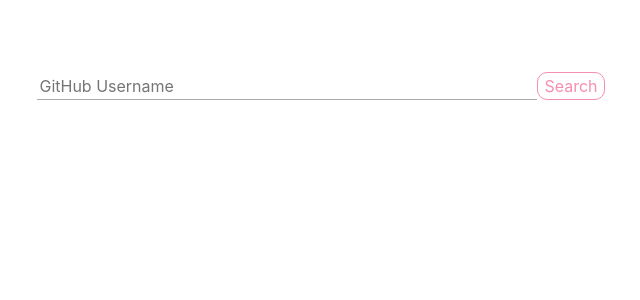
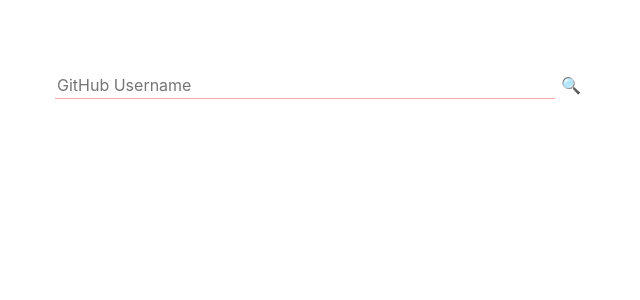
Before and after one commit to brianlunch/Github_sweng, a React (Create React App) app: page / in a window 1280 px wide. Shown: the top 300 px of the page, without its empty margins (319-959 px from the left). Built offline with nearby package versions, Linux system fonts and the light colour scheme.

Commit message:
Cleaned up the UI

```diff
--- a/src/App.jsx
+++ b/src/App.jsx
@@ -44,7 +44,7 @@
           handleUserFormSubmit={this.handleUserFormSubmit}
           handleFormChange={this.handleFormChange}
         />
-		</div></div>
+		</div></div><br></br><br></br>
 
         <ProfileDetails infoclean={this.state.infoclean}/>
 	</main>
--- a/src/Components/Form.jsx
+++ b/src/Components/Form.jsx
@@ -14,7 +14,7 @@
 
       <input
         type="submit"
-        value="Search"
+        value= "🔍"
       />
 
     </form>
--- a/src/style.css
+++ b/src/style.css
@@ -4,29 +4,37 @@
 }
 
 .searchBar{
-border-bottom: 1px solid #aaaaaa;border-top: 0px solid #f48fb1;border-right: 0px solid #f48fb1;border-left: 0px solid #f48fb1;
+border-bottom: 1px solid #FAaaaa;border-top: 0px solid #aaaaaa;border-right: 0px solid #aaaaaa;border-left: 0px solid #aaaaaa;
 width: 500px;
+background: #FFFFFF;
 }
 
 .searchBar:focus{
-border-bottom: 1px solid #f48fb1;border-top: 0px solid #f48fb1;border-right: 0px solid #f48fb1;border-left: 0px solid #f48fb1;
+border-bottom: 1px solid #aaaaaa;border-top: 0px solid #aaaaaa;border-right: 0px solid #aaaaaa;border-left: 0px solid #aaaaaa;
 width: 500px;
+background: #FFFFFF;
 }
 
 
 .searchBar:hover{
-border-bottom: 1px solid #f48fb1;border-top: 0px solid #f48fb1;border-right: 0px solid #f48fb1;border-left: 0px solid #f48fb1;
+border-bottom: 1px solid #aaaaaa;border-top: 0px solid #aaaaaa;border-right: 0px solid #aaaaaa;border-left: 0px solid #aaaaaa;
 width: 500px;
+background: #FFFFFF;
 
 }
 
 input[type="submit"]{
     /* change these properties to whatever you want */
     background-color: #FFFFFF;
-    color: #f48fb1;
-    border-radius: 10px;
+    color: #aaaaaa;
+    border-radius: 0px;
+	border: 0px solid
+}
+
+input[type="submit"]:hover{
+    /* change these properties to whatever you want */
+    background-color: #FFFFFF;
+    color: #aaaaaa;
+    border-radius: 50px;
 	border: 1px solid
 }
-form > input + .row {
-	display:inline-block
-}
```
Also changed, not shown: src/searchIcon.png (added).
